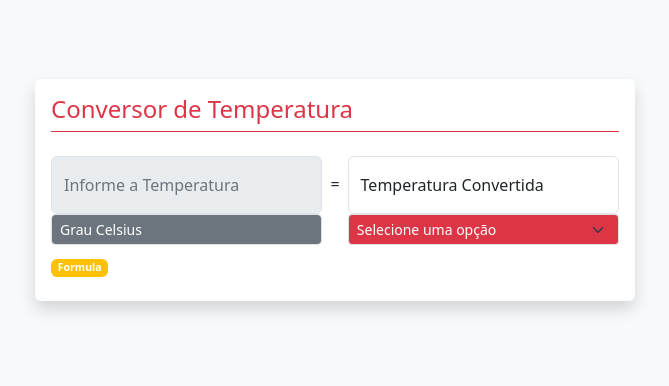
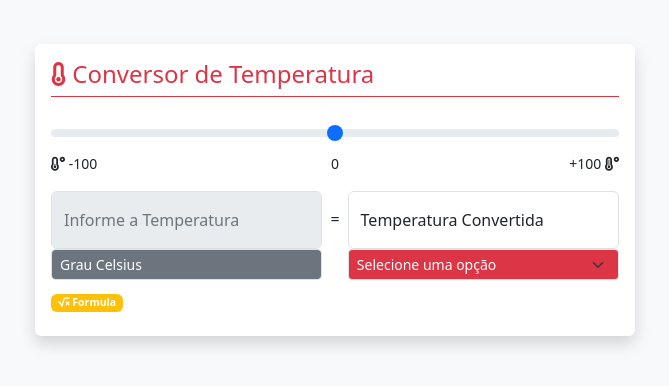
Before and after one commit to laercio-asa/JavaScript, a plain HTML site: page Exercicios/Temperatura/index.html in a window 1280 px wide. Shown: the part 160-546 px from the top of the page, without its empty margins (305-974 px from the left). Drawn offline with nearby package versions, Linux system fonts and the light colour scheme.

Commit message:
Update index.html

```diff
--- a/Exercicios/Temperatura/index.html
+++ b/Exercicios/Temperatura/index.html
@@ -8,13 +8,30 @@
     <link href="https://cdn.jsdelivr.net/npm/bootstrap@5.3.1/dist/css/bootstrap.min.css" rel="stylesheet"
         integrity="sha384-4bw+/aepP/YC94hEpVNVgiZdgIC5+VKNBQNGCHeKRQN+PtmoHDEXuppvnDJzQIu9" crossorigin="anonymous">
     <link href="./css/estilo.css" rel="stylesheet">
+    <link rel="stylesheet" href="https://cdnjs.cloudflare.com/ajax/libs/font-awesome/6.4.2/css/all.min.css"
+        integrity="sha512-z3gLpd7yknf1YoNbCzqRKc4qyor8gaKU1qmn+CShxbuBusANI9QpRohGBreCFkKxLhei6S9CQXFEbbKuqLg0DA=="
+        crossorigin="anonymous" referrerpolicy="no-referrer" />
 </head>
 
 <body class="bg-light">
     <div class="container my-auto">
         <div id="principal" class="rounded p-3 rounded mx-auto shadow">
             <div class="h4 pb-2 mb-4 text-danger border-bottom border-danger">
-                Conversor de Temperatura
+                <i class="fa-solid fa-temperature-empty"></i> Conversor de Temperatura
+            </div>
+            <div class="mb-3">
+                <input type="range" class="form-range" min="-100" max="100" value="0" id="termometro">
+                <div class="row">
+                    <div class="col text-start">
+                        <small><i class="fa-solid fa-temperature-low"></i> -100</small>
+                    </div>
+                    <div class="col text-center">
+                        <small>0</small>
+                    </div>
+                    <div class="col text-end">
+                        <small>+100 <i class="fa-solid fa-temperature-high"></i></small>
+                    </div>
+                </div>
             </div>
             <div class="row g-2">
                 <div class="col">
@@ -43,7 +60,8 @@
                     &nbsp;
                 </div>
                 <div class="col">
-                    <select class="form-select form-select-sm bg-danger text-white" id="temperaturas"  aria-label="Default select example">
+                    <select class="form-select form-select-sm bg-danger text-white" id="temperaturas"
+                        aria-label="Default select example">
                         <option selected>Selecione uma opção</option>
                         <option value="1">Grau Fahrenheit</option>
                         <option value="2">Kelvin</option>
@@ -51,7 +69,8 @@
                 </div>
             </div>
             <div class="my-2">
-                <small><span class="badge bg-warning">Formula</span>&nbsp;<span></span></small>
+                <small><span class="badge bg-warning"><i class="fa-solid fa-square-root-variable"></i>
+                        Formula</span>&nbsp;<span></span></small>
             </div>
         </div>
     </div>
```
